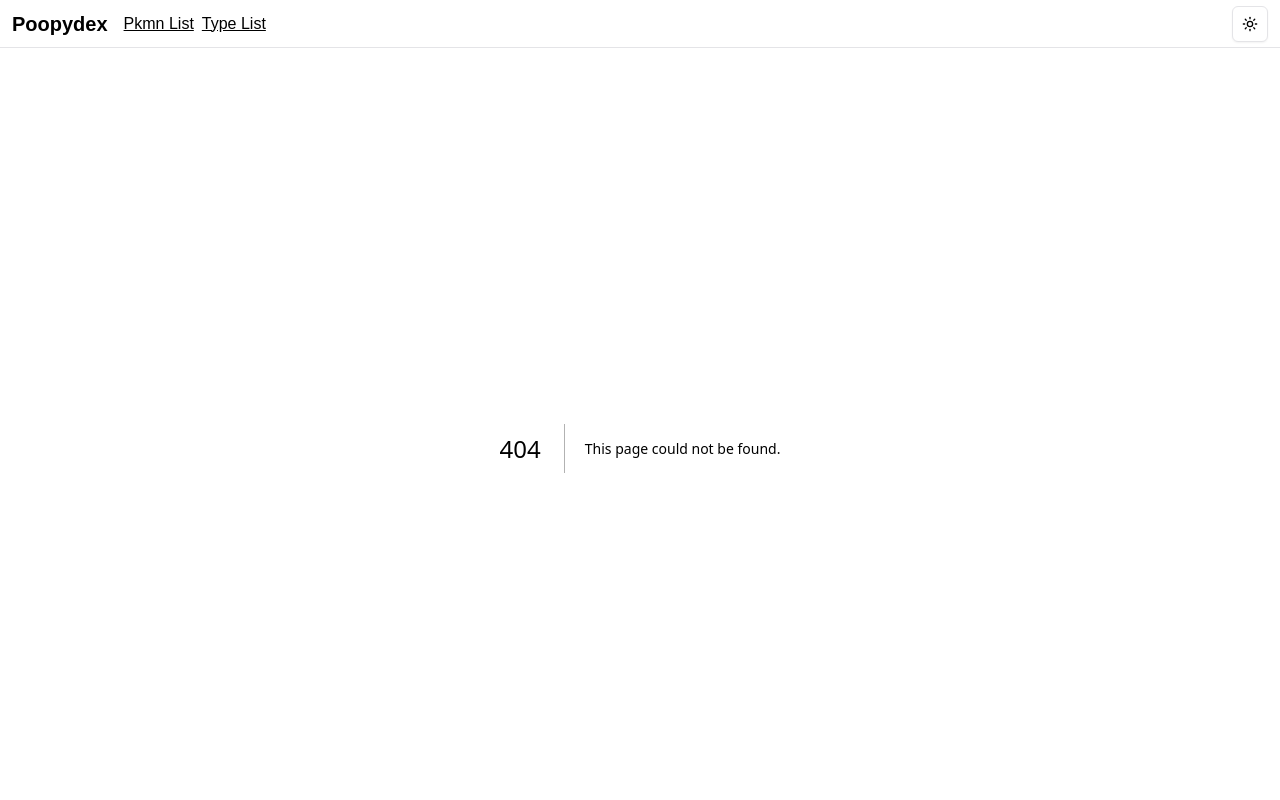
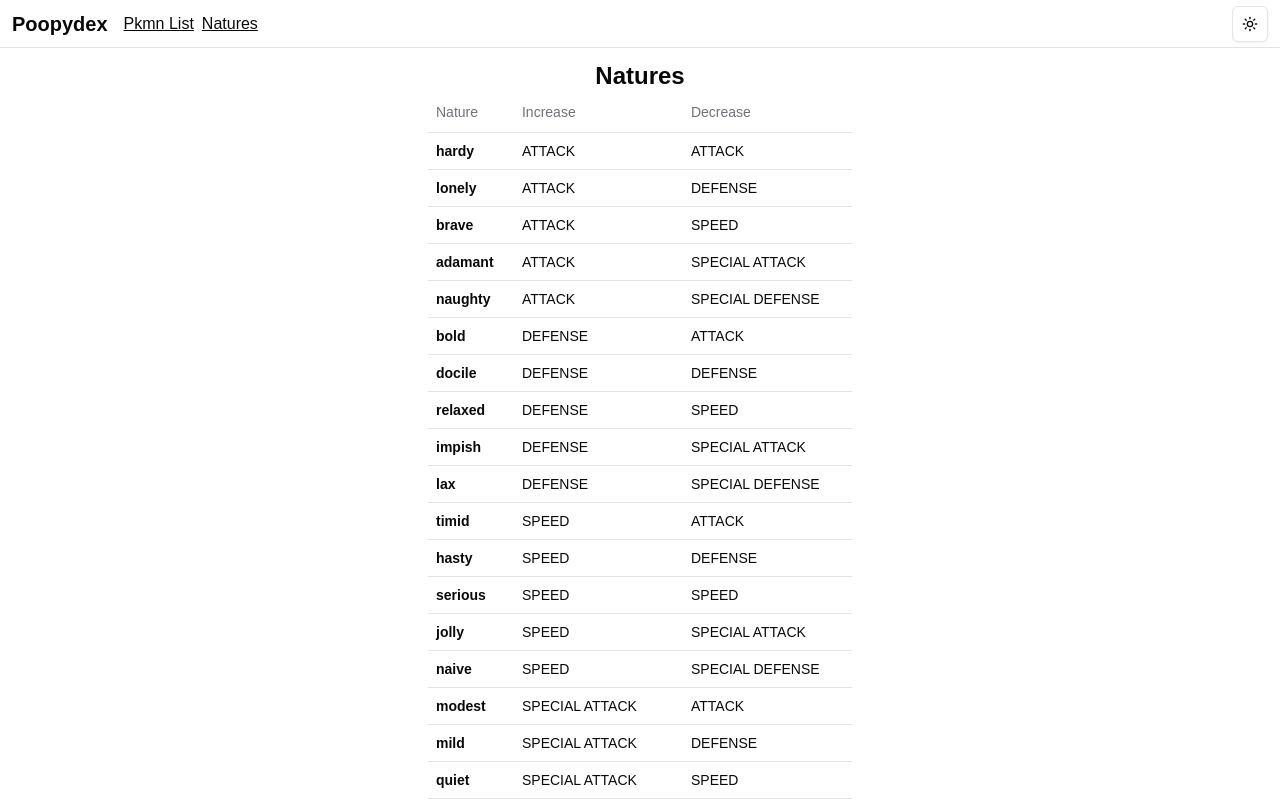
Before and after one commit to connordoman/poopydex, a Next.js app: page /natures in a window 1280 px wide. Before the commit this address had no page. Shown: the top 800 px of the page. Built offline with nearby package versions, Linux system fonts and the light colour scheme.

Commit message:
feat(dex): add natures reference

```diff
--- a/src/app/api/dev/level-methods/route.ts
+++ b/src/app/api/dev/level-methods/route.ts
@@ -1,11 +1,11 @@
 import { NamedResource } from "@/lib/pkmn/pkmn.types";
 
 export async function GET() {
-    const res = await fetch(`https://pokeapi.co/api/v2/evolution-trigger/other`);
+    const res = await fetch(`https://pokeapi.co/api/v2/nature/?limit=1000`);
 
-    const { pokemon_species } = await res.json();
+    const { results } = (await res.json()) as { results: NamedResource[] };
 
-    const names = pokemon_species.map((r: NamedResource) => `case "${r.name}": return;`);
+    const names = results.map((r: NamedResource) => `"${r.name}": { increase: "", decrease: "" },`);
 
     return new Response(names.join("\n"));
 }
--- a/src/app/layout.tsx
+++ b/src/app/layout.tsx
@@ -43,9 +43,14 @@ export default function RootLayout({
                                         Pkmn List
                                     </Link>
                                 </li>
-                                <li>
+                                {/* <li>
                                     <Link href="/type" className="underline">
                                         Type List
+                                    </Link>
+                                </li> */}
+                                <li>
+                                    <Link href="/natures" className="underline">
+                                        Natures
                                     </Link>
                                 </li>
                             </ul>
--- /dev/null
+++ b/src/app/natures/page.tsx
@@ -0,0 +1,60 @@
+import { Table, TableBody, TableCaption, TableCell, TableHead, TableHeader, TableRow } from "@/components/ui/table";
+import { formatName } from "@/lib/pkmn/pkmn.utils";
+
+const natures: Record<string, { increase: string; decrease: string }> = {
+    hardy: { increase: "attack", decrease: "attack" },
+    lonely: { increase: "attack", decrease: "defense" },
+    brave: { increase: "attack", decrease: "speed" },
+    adamant: { increase: "attack", decrease: "special-attack" },
+    naughty: { increase: "attack", decrease: "special-defense" },
+    bold: { increase: "defense", decrease: "attack" },
+    docile: { increase: "defense", decrease: "defense" },
+    relaxed: { increase: "defense", decrease: "speed" },
+    impish: { increase: "defense", decrease: "special-attack" },
+    lax: { increase: "defense", decrease: "special-defense" },
+    timid: { increase: "speed", decrease: "attack" },
+    hasty: { increase: "speed", decrease: "defense" },
+    serious: { increase: "speed", decrease: "speed" },
+    jolly: { increase: "speed", decrease: "special-attack" },
+    naive: { increase: "speed", decrease: "special-defense" },
+    modest: { increase: "special-attack", decrease: "attack" },
+    mild: { increase: "special-attack", decrease: "defense" },
+    quiet: { increase: "special-attack", decrease: "speed" },
+    bashful: { increase: "special-attack", decrease: "special-attack" },
+    rash: { increase: "special-attack", decrease: "special-defense" },
+    calm: { increase: "special-defense", decrease: "attack" },
+    gentle: { increase: "special-defense", decrease: "defense" },
+    sassy: { increase: "special-defense", decrease: "speed" },
+    careful: { increase: "special-defense", decrease: "special-attack" },
+    quirky: { increase: "special-defense", decrease: "special-defense" },
+};
+
+export default async function NaturesPage() {
+    return (
+        <div className="flex flex-col w-full max-w-md mx-auto p-3">
+            <h1 className="text-center text-2xl font-bold">Natures</h1>
+            <Table className="">
+                <TableCaption>A list of nature effects.</TableCaption>
+                <TableHeader>
+                    <TableRow>
+                        <TableHead>Nature</TableHead>
+                        <TableHead>Increase</TableHead>
+                        <TableHead>Decrease</TableHead>
+                    </TableRow>
+                </TableHeader>
+                <TableBody>
+                    {Object.keys(natures).map((n: string) => {
+                        const { increase, decrease } = natures[n];
+                        return (
+                            <TableRow key={n}>
+                                <TableCell className="font-bold">{n}</TableCell>
+                                <TableCell>{formatName(increase)}</TableCell>
+                                <TableCell>{formatName(decrease)}</TableCell>
+                            </TableRow>
+                        );
+                    })}
+                </TableBody>
+            </Table>
+        </div>
+    );
+}
```
